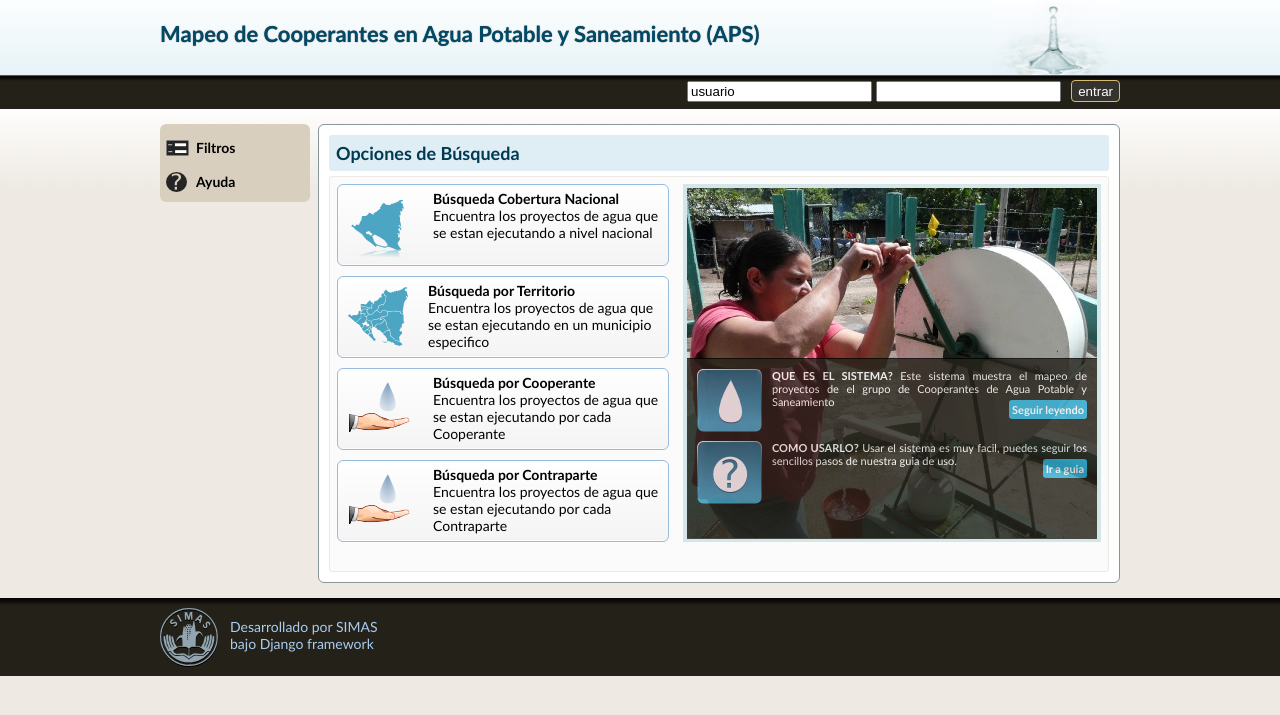
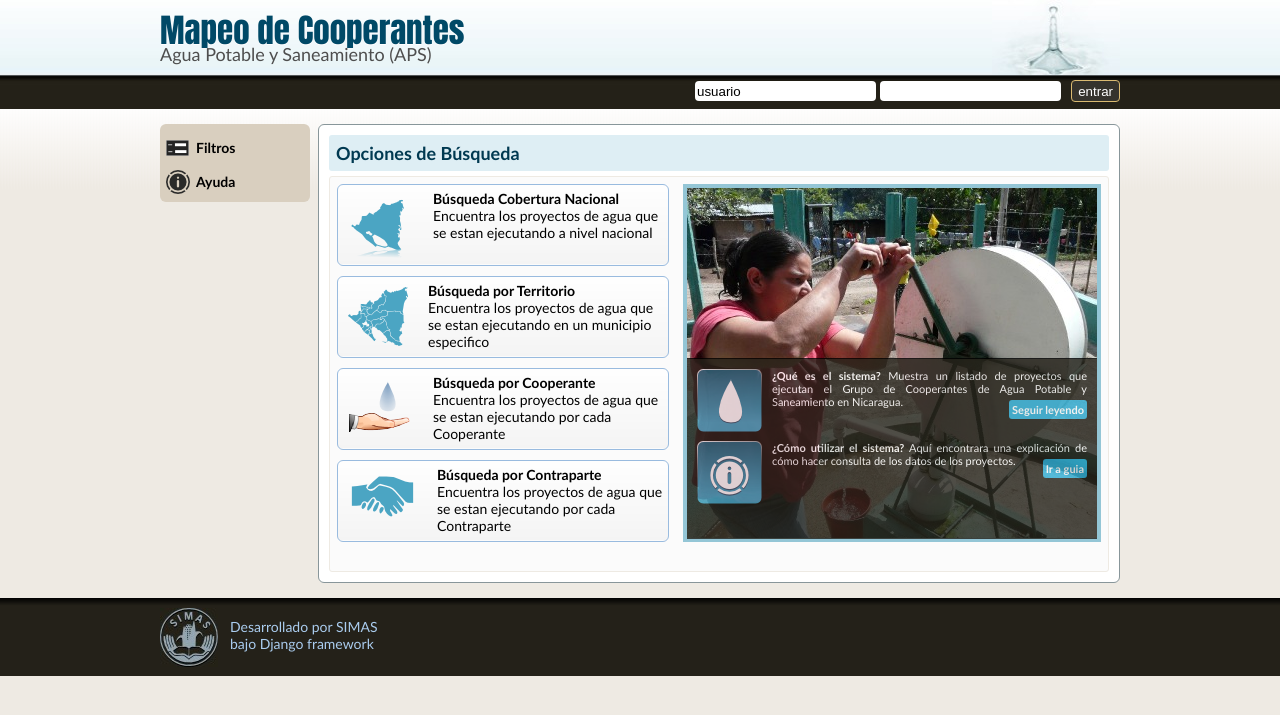
Before and after one commit to fitoria/aguasan, a Django app: page / in a window 1280 px wide. Shown: the top 715 px of the page. Run offline with Django 3.2, Linux system fonts and the light colour scheme; parts of the project's set-up code (start-up, migrations or seed data) failed here and were passed over.

Commit message:
tabs en cooperante

```diff
--- a/aguasan/media/css/estilo.css
+++ b/aguasan/media/css/estilo.css
@@ -69,12 +69,21 @@ h2{
 
 #logo{
   width:750px;
-  font-size:22px;
-  font-weight:bold;
+  font-size:33px;
+
   color:#004967;
-  text-shadow: 0 0 1px #4e4e4e;
-  padding-top:20px;
-  height:55px;
+  text-shadow: 0px 1px 0px #fff;
+  padding-top:5px;
+  height:35px;
+  font-family:Impact, Charcoal, sans-serif;
+}
+
+#logo_sub{
+  width:750px;
+  font-size:18px;
+  margin-top:3px;
+  color:#4e4e4e;
+  /*text-shadow: 0 0 1px #4e4e4e;*/
 }
 
 #imagen_header{
@@ -101,21 +110,21 @@ h2{
   color:#E3E3E3;
 }
 
-#user{
+#id_username{
   border-width:0px;
     border-radius:4px;
   -moz-border-radius:4px; /* Firefox */
   -webkit-border-radius:4px; /* Safari y Chrome */
-  height:17px;
+  height:20px;
   background:#fff;
 }
 
-#password{
+#id_password{
   border-width:0px;
     border-radius:4px;
   -moz-border-radius:4px; /* Firefox */
   -webkit-border-radius:4px; /* Safari y Chrome */
-   height:17px;
+   height:20px;
    background:#fff;
 }
 
@@ -260,6 +269,30 @@ border-color:#7B7371;
   padding:7px;
 }
 
+#titulo a, #titulo a:visited{
+  color:#003951;
+   background:#A0CAD8;
+   border-radius:3px;
+  -moz-border-radius:3px; /* Firefox */
+  -webkit-border-radius:3px; /* Safari y Chrome */
+  padding-top:3px;
+  padding-bottom:3px;
+  padding-left:6px;
+  padding-right:6px;
+}
+
+#titulo a:hover{
+  color:#fff;
+   background:#5096AF;
+   border-radius:3px;
+  -moz-border-radius:3px; /* Firefox */
+  -webkit-border-radius:3px; /* Safari y Chrome */
+  padding-top:3px;
+  padding-bottom:3px;
+  padding-left:6px;
+  padding-right:6px;
+}
+
 #accion_titulo{
   font-size:13px;
   width:130px;
@@ -396,7 +429,7 @@ border-color:#7B7371;
   height:350px;
   border-width:4px;
   border-style:solid;
-  border-color:#D4E6E7;
+  border-color:#94C6D6;
 }
 
 #foto_index_contenido{
--- a/aguasan/templates/base.html
+++ b/aguasan/templates/base.html
@@ -17,8 +17,9 @@
   <!-- Comienza el header -->
         <div id="header">
            <div id="header_contenedor">
-			   <div id="logo" class="izq">Mapeo de Cooperantes en Agua Potable y Saneamiento (APS)</div>
+			   <div id="logo" class="izq">Mapeo de Cooperantes</div>
 			   <div id="imagen_header" class="der"></div>
+              <div id="logo_sub" class="izq">Agua Potable y Saneamiento (APS)</div>
 			   <div class="separador"></div>
 <!--
 			   <div id="menu" class="izq">
@@ -32,7 +33,7 @@
                {%if not user.is_authenticated %}
 			       <form action="/cuenta/login/" method="POST">
                         {% csrf_token %}
-			            <input id="id_username" name="username" type="text" value="usuario" onfocus="if(this.value==this.defaultValue)this.value='';">
+			            <input id="id_username"  name="username" type="text" value="usuario" onfocus="if(this.value==this.defaultValue)this.value='';">
 			            <input id="id_password" name="password" type="password" value="" onfocus="if(this.value==this.defaultValue)this.value='';">
 			            <input id="button" type="submit" value="entrar">
 			       </form>
--- a/aguasan/templates/index.html
+++ b/aguasan/templates/index.html
@@ -25,7 +25,7 @@
                              </div>
                              </a>
                             <a href="/proyectos/contrapartes/"><div class="boton_filtro fondo_boton">
-                            <img src="{{MEDIA_URL}}imagen/cooperante.png">
+                            <img src="{{MEDIA_URL}}imagen/contraparte.png">
                             <b>Búsqueda por Contraparte</b><br>
                             Encuentra los proyectos de agua que se estan ejecutando por cada Contraparte
                              </div>
@@ -34,11 +34,12 @@
                         <div id="foto_menu" class="der">
                              <div id="foto_index_contenido" class="transparente">
                                 <div class="foto_index_elemento">
-                                <img src="{{MEDIA_URL}}imagen/gotaindex.png" class="izq"> <b>QUE ES EL SISTEMA?</b> Este sistema muestra el mapeo de proyectos de el grupo de Cooperantes de Agua Potable y Saneamiento <a href="#">Seguir leyendo</a>
+                                <img src="{{MEDIA_URL}}imagen/gotaindex.png" class="izq"> <b>¿Qué es el sistema?</b> Muestra un listado de proyectos que ejecutan el Grupo de Cooperantes de Agua Potable y Saneamiento en Nicaragua.
+<a href="#">Seguir leyendo</a>
                                 </div>
                                 <br>
                                 <div class="foto_index_elemento">
-                                <img src="{{MEDIA_URL}}imagen/ayuda_index.png" class="izq"><b>COMO USARLO?</b> Usar el sistema es muy facil, puedes seguir los sencillos pasos de nuestra guia de uso.<a href="#">Ir a guia</a>
+                                <img src="{{MEDIA_URL}}imagen/ayuda_index.png" class="izq"><b>¿Cómo utilizar el sistema?</b> Aquí encontrara una explicación de cómo hacer consulta de los datos de los proyectos.<a href="#">Ir a guia</a>
                                 </div>
                              </div>
                         </div>
```
Also changed, not shown: aguasan/templates/mapeo/proyectos_contraparte.html (+11 -2 lines), aguasan/templates/mapeo/proyectos_donante.html (+12 -4 lines), aguasan/media/imagen/ayuda.png, aguasan/media/imagen/ayuda_index.png, aguasan/media/imagen/contraparte.png (added), 1 other file.
